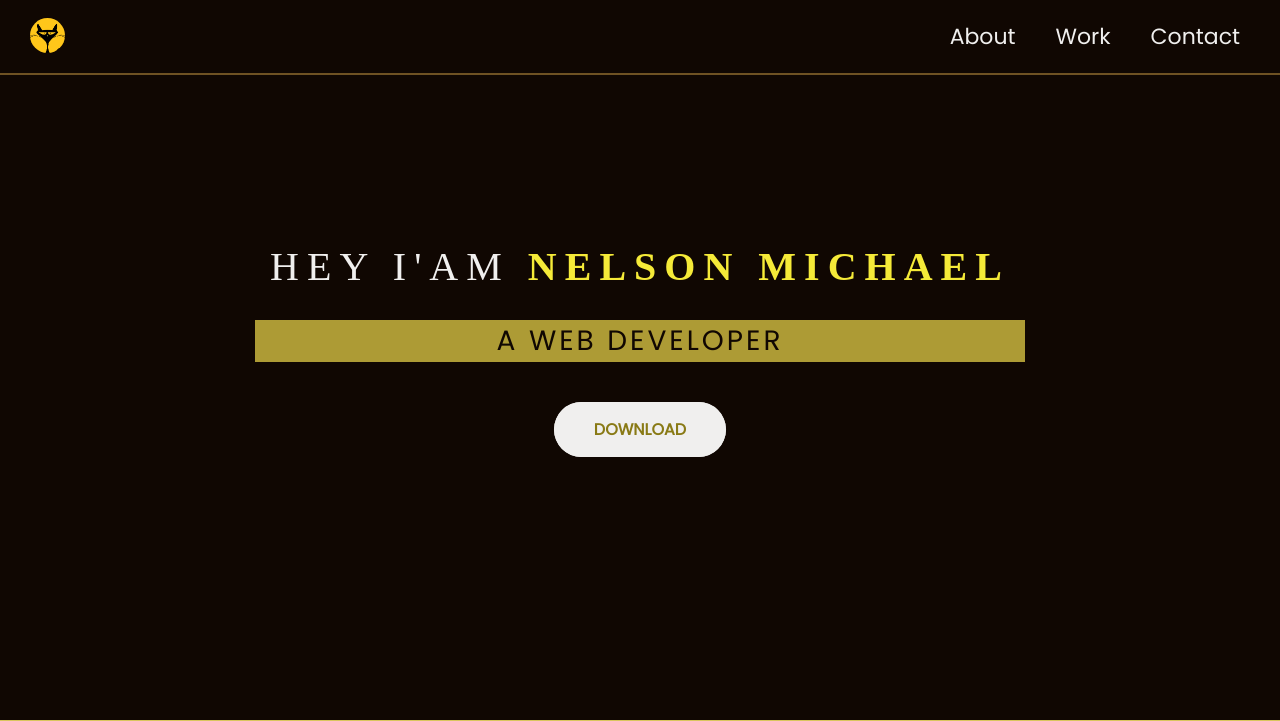
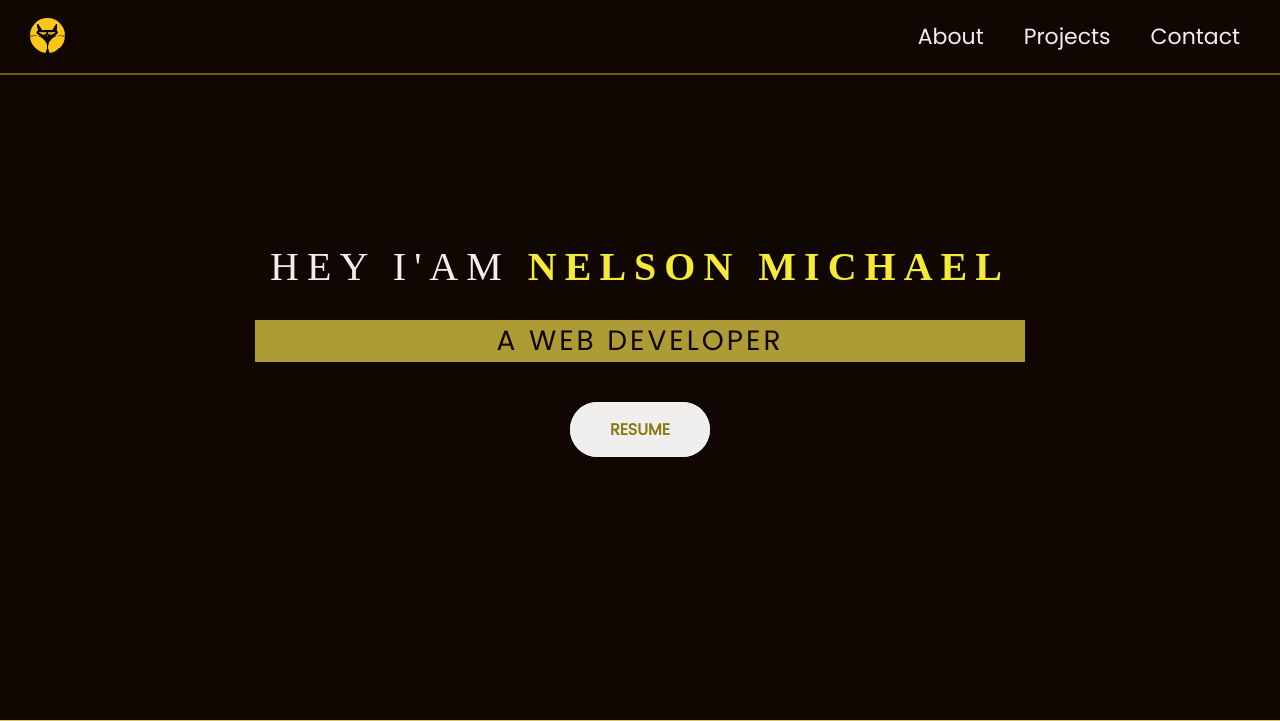
Before and after one commit to nelsonmike461/portfolio, a Flask app: page / in a window 1280 px wide. Shown: the top 721 px of the page. Run offline with Flask 3, Linux system fonts and the light colour scheme; some libraries are stand-ins or nearby versions.

Commit message:
first commit

```diff
--- a/templates/index.html
+++ b/templates/index.html
@@ -22,7 +22,7 @@
                 <a href="#about">About</a>
             </li>
             <li>
-                <a href="#projects">Work</a>
+                <a href="#projects">Projects</a>
             </li>
             <li>
                 <a href="#contact">Contact</a>
@@ -38,7 +38,7 @@
                 <span class="heading-primary--sub">A Web Developer</span>
             </h1>
 
-            <a href="/download-resume" class="btn btn--white btn--animated">Download</a>
+            <a href="/download-resume" class="btn btn--white btn--animated">Resume</a>
         </div>
     </header>
 
@@ -126,7 +126,7 @@
         <div class="footer__navigation">
             <ul class="footer__list">
                 <li class="footer__item"><a href="#header" class="footer__link">Home</a></li>
-                <li class="footer__item"><a href="#projects" class="footer__link">Work</a></li>
+                <li class="footer__item"><a href="#projects" class="footer__link">Projects</a></li>
             </ul>
         </div>
         <p>
```
